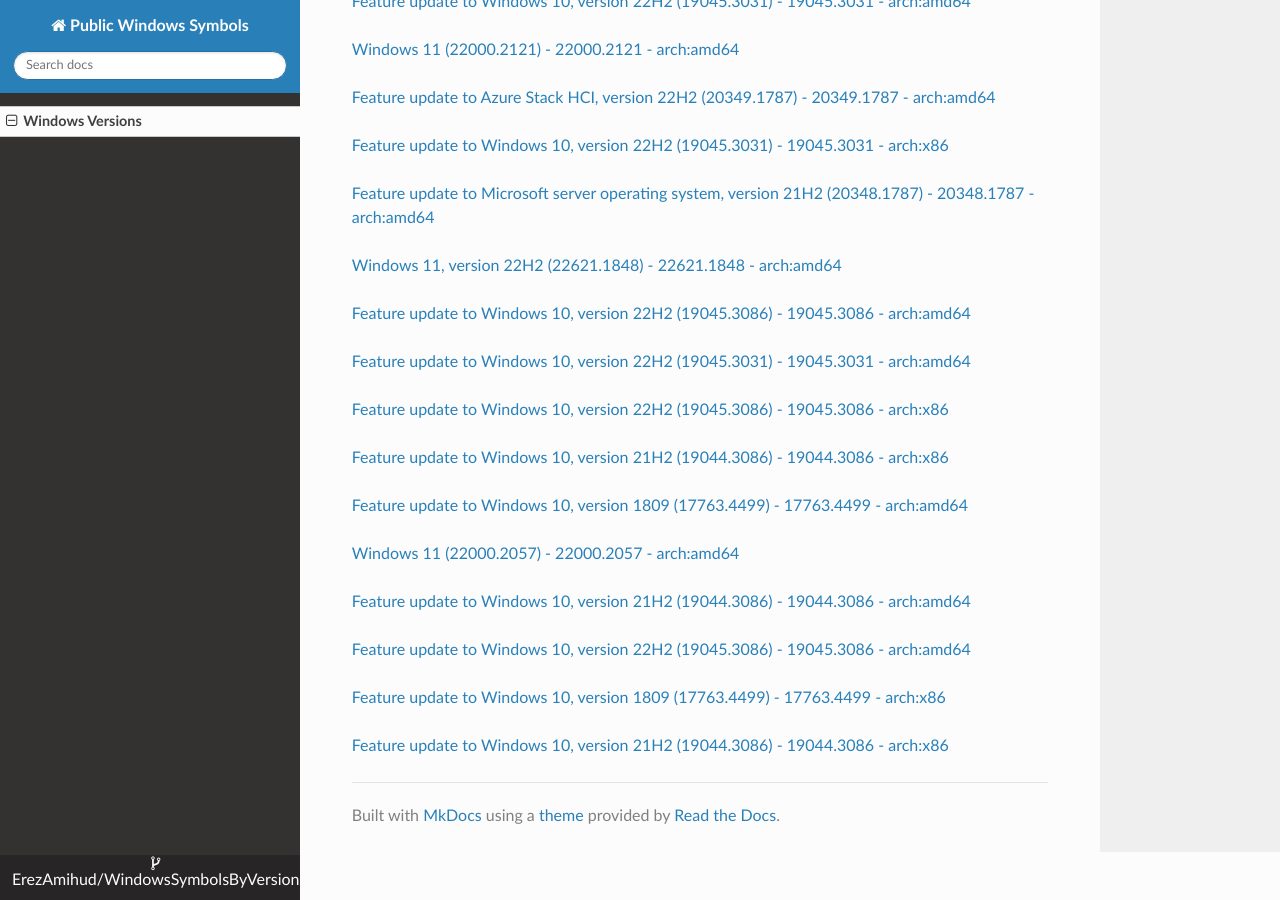
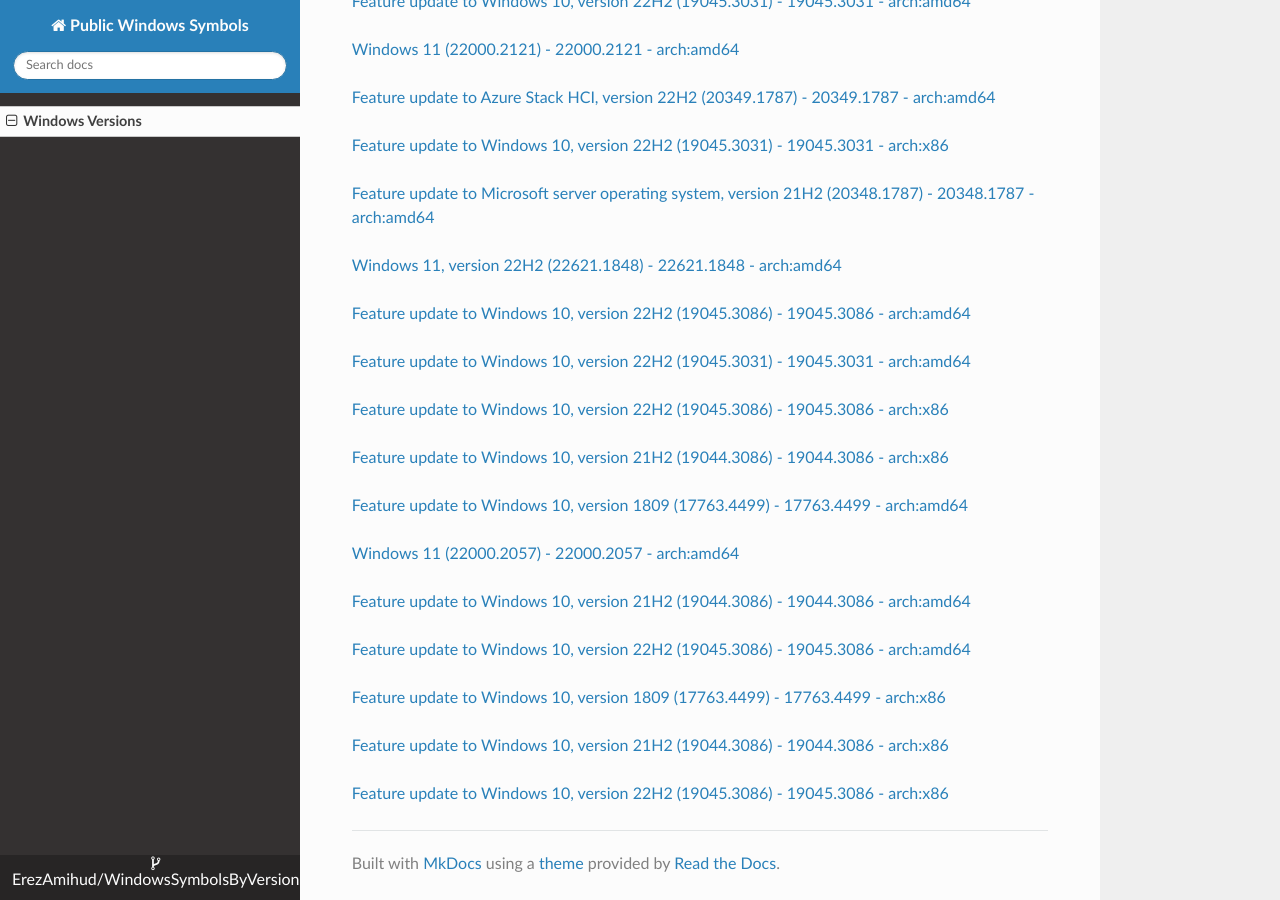
Before and after one commit to ErezAmihud/WindowsSymbolsByVersion, an MkDocs documentation site: the page built from docs/index.md, in a window 1280 px wide and 900 px high, scrolled down 30077 px. Built offline with MkDocs 1.6.1, drawn with Linux system fonts in a browser that asks for light colours; nearby versions of some CDN libraries.

Commit message:
Automated commit, add manifest for d20b7d4b-3135-4715-be2e-5e47252ef589

```diff
--- a/docs/index.md
+++ b/docs/index.md
@@ -1726,3 +1726,6 @@
 
 
 [Feature update to Windows 10, version 21H2 (19044.3086) - 19044.3086 - arch:x86](https://github.com/ErezAmihud/WindowsSymbolsByVersion/blob/main/manifests/36587bb7-4289-444e-8391-021d813f6b7d.manifest)
+
+
+[Feature update to Windows 10, version 22H2 (19045.3086) - 19045.3086 - arch:x86](https://github.com/ErezAmihud/WindowsSymbolsByVersion/blob/main/manifests/d20b7d4b-3135-4715-be2e-5e47252ef589.manifest)
```
Also changed, not shown: process_builds.json (+1 -1 lines).
